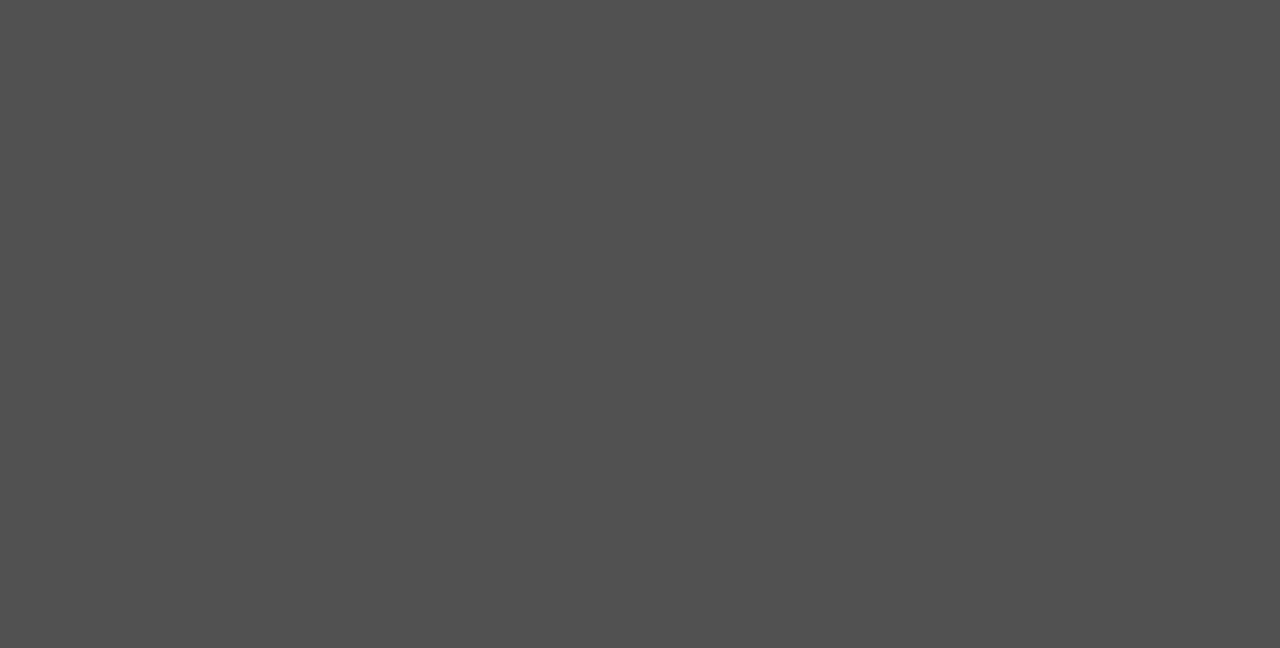
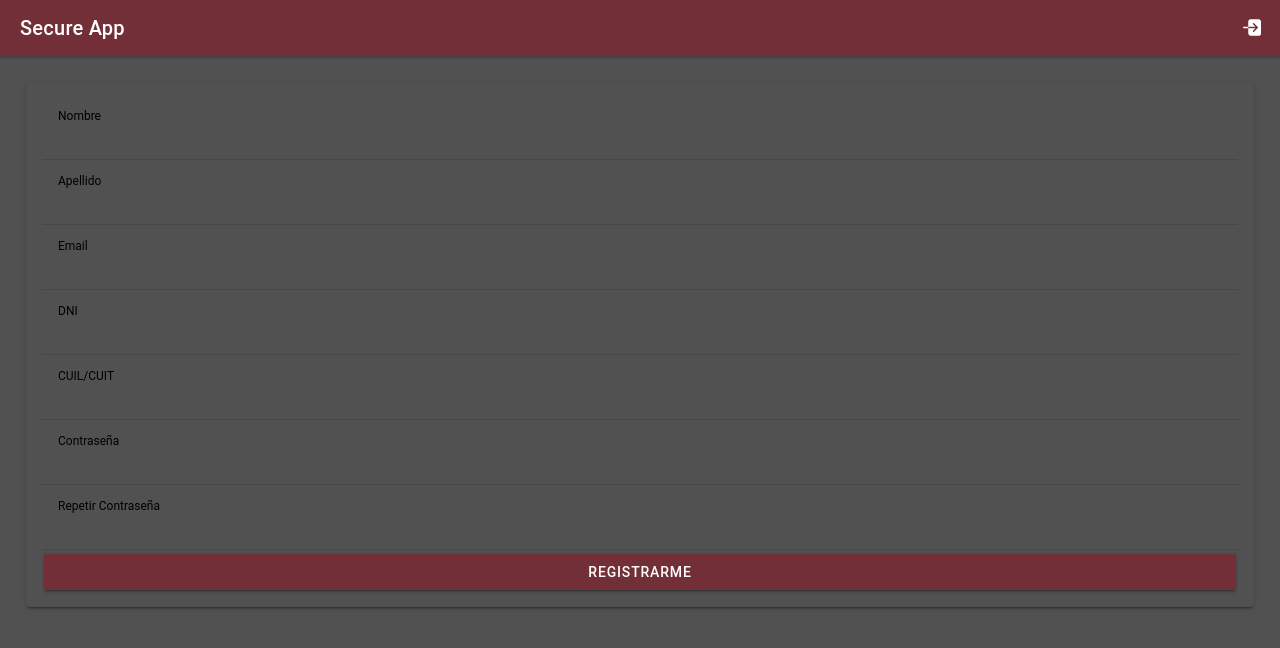
Before and after one commit to isaiasarza/secure-app, a React (Create React App) app: page /register in a window 1280 px wide. Shown: the top 648 px of the page. Built offline with nearby package versions, Linux system fonts and the light colour scheme.

Commit message:
login, register & home page navigation added

```diff
--- a/src/App.tsx
+++ b/src/App.tsx
@@ -1,7 +1,7 @@
 import { Redirect, Route } from 'react-router-dom';
 import { IonApp, IonRouterOutlet } from '@ionic/react';
 import { IonReactRouter } from '@ionic/react-router';
-import Home from './pages/Home';
+import HomePage from './pages/home/Home';
 
 /* Core CSS required for Ionic components to work properly */
 import '@ionic/react/css/core.css';
@@ -22,6 +22,7 @@ import '@ionic/react/css/display.css';
 /* Theme variables */
 import './theme/variables.css';
 import LoginPage from './pages/login/LoginPage';
+import RegisterPage from './pages/register/RegisterPage';
 
 const App: React.FC = () => (
   <IonApp>
@@ -29,6 +30,12 @@ const App: React.FC = () => (
       <IonRouterOutlet>
         <Route exact path="/login">
           <LoginPage />
+        </Route>
+        <Route exact path="/register">
+          <RegisterPage />
+        </Route>
+        <Route exact path="/home">
+          <HomePage />
         </Route>
         <Route exact path="/">
           <Redirect to="/login" />
--- a/src/components/header/HeaderComponent.tsx
+++ b/src/components/header/HeaderComponent.tsx
@@ -1,7 +1,10 @@
 import { IonButton, IonButtons, IonHeader, IonIcon, IonTitle, IonToolbar } from "@ionic/react";
 import React, { FC } from "react";
 import {home} from 'ionicons/icons'
-interface IProps {};
+interface IProps {
+  icon: any,
+  onClick: any
+};
 
 const HeaderComponent:FC<IProps> = (props) => {
     return (
@@ -9,8 +12,8 @@ const HeaderComponent:FC<IProps> = (props) => {
         <IonToolbar color="primary">
           <IonTitle>Secure App</IonTitle>
           <IonButtons slot="primary">
-            <IonButton>
-              <IonIcon slot="icon-only" icon={home}></IonIcon>
+            <IonButton onClick={props.onClick}>
+              <IonIcon slot="icon-only" icon={props.icon}></IonIcon>
             </IonButton>
           </IonButtons>
         </IonToolbar>
--- a/src/components/login/Login.tsx
+++ b/src/components/login/Login.tsx
@@ -10,17 +10,23 @@ import {
 import "./Login.css";
 import { IonButton } from '@ionic/react';
 import { loginUser } from '../../firebaseConfig';
+import { useHistory } from "react-router";
 
 interface IProps {}
 
 const LoginComponent: FC<IProps> = (props) => {
+  const history = useHistory()
   const [email, setEmail] = useState('')
   const [password, setPassword] = useState('')
 
   async function onLogin(){
-    console.log(email, password)
     const res = await loginUser(email,password)
     console.log("login", res ? 'successful' : 'failed')
+    if(res){
+      history.push("/home")
+    }else{
+
+    }
   }
   return (
     <IonCard>
--- /dev/null
+++ b/src/components/register/RegisterComponent.tsx
@@ -0,0 +1,91 @@
+import React, { FC, useState } from "react";
+import { IonButton } from "@ionic/react";
+import { User } from '../../model/user';
+import {
+  IonCard,
+  IonCardContent,
+  IonInput,
+  IonItem,
+  IonLabel,
+} from "@ionic/react";
+interface IProps {}
+
+const RegisterComponent: FC<IProps> = (props) => {
+  async function onRegister() {
+    const user: User = {
+        firstname: firstname,
+        lastname: lastname,
+        email: email,
+        role: 'vigilant',
+        cuil_cuit: cuil_cuit,
+        dni: dni
+    }
+    console.log("onRegister", user);
+  }
+  const [firstname, setFirstname] = useState("");
+  const [lastname, setLastname] = useState("");
+  const [dni, setDNI] = useState("");
+  const [cuil_cuit, setCuilCuit] = useState("");
+  const [email, setEmail] = useState("");
+  const [password, setPassword] = useState("");
+  const [repeatPassword, setRepeatPassword] = useState("");
+  return (
+    <IonCard>
+      <IonCardContent>
+        <IonItem>
+          <IonLabel position="stacked">Nombre</IonLabel>
+          <IonInput
+            type="text"
+            onIonChange={(event: any) => setFirstname(event.target.value)}
+          ></IonInput>
+        </IonItem>
+        <IonItem>
+          <IonLabel position="stacked">Apellido</IonLabel>
+          <IonInput
+            type="text"
+            onIonChange={(event: any) => setLastname(event.target.value)}
+          ></IonInput>
+        </IonItem>
+        <IonItem>
+          <IonLabel position="stacked">Email</IonLabel>
+          <IonInput
+            type="text"
+            onIonChange={(event: any) => setEmail(event.target.value)}
+          ></IonInput>
+        </IonItem>
+        <IonItem>
+          <IonLabel position="stacked">DNI</IonLabel>
+          <IonInput
+            type="number"
+            onIonChange={(event: any) => setDNI(event.target.value)}
+          ></IonInput>
+        </IonItem>
+        <IonItem>
+          <IonLabel position="stacked">CUIL/CUIT</IonLabel>
+          <IonInput
+            type="text"
+            onIonChange={(event: any) => setCuilCuit(event.target.value)}
+          ></IonInput>
+        </IonItem>
+        <IonItem>
+          <IonLabel position="stacked">Contraseña</IonLabel>
+          <IonInput
+            type="password"
+            onIonChange={(event: any) => setPassword(event.target.value)}
+          ></IonInput>
+        </IonItem>
+
+        <IonItem>
+          <IonLabel position="stacked">Repetir Contraseña</IonLabel>
+          <IonInput
+            type="password"
+            onIonChange={(event: any) => setRepeatPassword(event.target.value)}
+          ></IonInput>
+        </IonItem>
+        <IonButton expand="full">Registrarme</IonButton>
+      </IonCardContent>
+    </IonCard>
+  );
+};
+
+export default RegisterComponent;
--- /dev/null
+++ b/src/pages/home/Home.tsx
@@ -0,0 +1,45 @@
+import {
+  IonButton,
+  IonButtons,
+  IonContent,
+  IonHeader,
+  IonIcon,
+  IonPage,
+  IonTitle,
+  IonToolbar,
+} from "@ionic/react";
+import ExploreContainer from "../../components/ExploreContainer";
+import "./Home.css";
+import HeaderComponent from "../../components/header/HeaderComponent";
+import { logOut } from "ionicons/icons";
+import { useHistory } from 'react-router';
+
+const HomePage: React.FC = () => {
+  const history = useHistory()
+  return (
+    <IonPage>
+      <HeaderComponent
+        icon={logOut}
+        onClick={() => {
+          console.log("logOut");
+          history.push("login")
+        }}
+      ></HeaderComponent>
+      <IonContent fullscreen>
+        <IonHeader collapse="condense">
+          <IonToolbar color="primary">
+            <IonTitle size="large">Secure App</IonTitle>
+            <IonButtons slot="primary">
+              <IonButton>
+                <IonIcon slot="icon-only" name="home-outline"></IonIcon>
+              </IonButton>
+            </IonButtons>
+          </IonToolbar>
+        </IonHeader>
+        <ExploreContainer />
+      </IonContent>
+    </IonPage>
+  );
+};
+
+export default HomePage;
--- a/src/pages/login/LoginPage.tsx
+++ b/src/pages/login/LoginPage.tsx
@@ -1,14 +1,24 @@
 import { IonContent, IonPage } from "@ionic/react";
 import React, { FC } from "react";
-import HeaderComponent from '../../components/header/HeaderComponent';
-import LoginComponent from '../../components/login/Login';
+import HeaderComponent from "../../components/header/HeaderComponent";
+import LoginComponent from "../../components/login/Login";
+import { personAdd } from "ionicons/icons";
+import { useHistory } from "react-router-dom";
 
-interface IProps {};
+interface IProps {}
 
-const LoginPage:FC<IProps> = (props) => {
+const LoginPage: FC<IProps> = (props) => {
+  const history = useHistory();
   return (
     <IonPage>
-            <HeaderComponent></HeaderComponent>
+      <HeaderComponent
+        icon={personAdd}
+        onClick={(e: any) => {
+          console.log("navigate to register");
+          e.preventDefault();
+          history.push("/register");
+        }}
+      ></HeaderComponent>
       <IonContent class="ion-padding">
         <LoginComponent></LoginComponent>
       </IonContent>
--- /dev/null
+++ b/src/pages/register/RegisterPage.tsx
@@ -0,0 +1,28 @@
+import { IonContent, IonPage } from "@ionic/react";
+import React, { FC } from "react";
+import RegisterComponent from '../../components/register/RegisterComponent';
+import HeaderComponent from '../../components/header/HeaderComponent';
+import {logIn} from 'ionicons/icons'
+import { useHistory } from "react-router";
+interface IProps {}
+
+const RegisterPage: FC<IProps> = (props) => {
+    const history = useHistory()
+  return (
+    <IonPage>
+      <HeaderComponent
+        icon={logIn}
+        onClick={(e: any) => {
+            console.log("navigate to login");
+            e.preventDefault();
+            history.push("/login");
+          }}
+      ></HeaderComponent>
+      <IonContent class="ion-padding">
+        <RegisterComponent></RegisterComponent>
+      </IonContent>
+    </IonPage>
+  );
+};
+
+export default RegisterPage;
```
Also changed, not shown: src/pages/Home.tsx (deleted, +0 -48 lines), src/components/register/RegisterComponent.css (added), src/pages/home/Home.css (added). Lines whose indentation alone changed are shown as unchanged.
